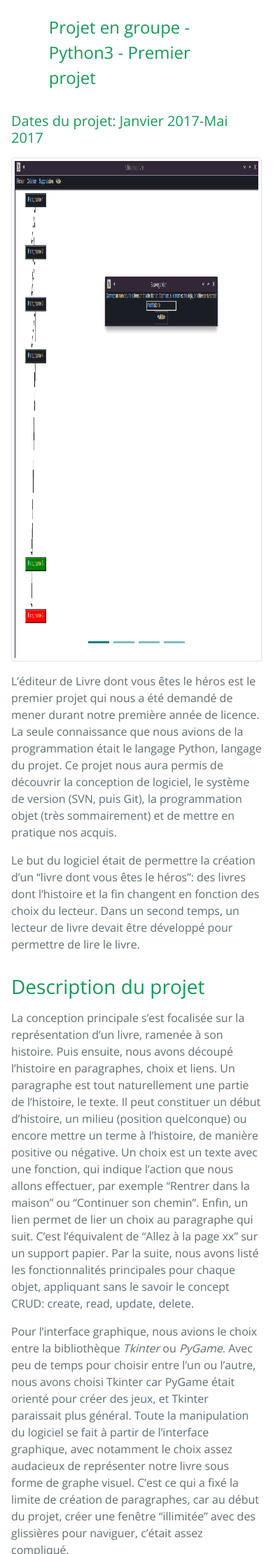
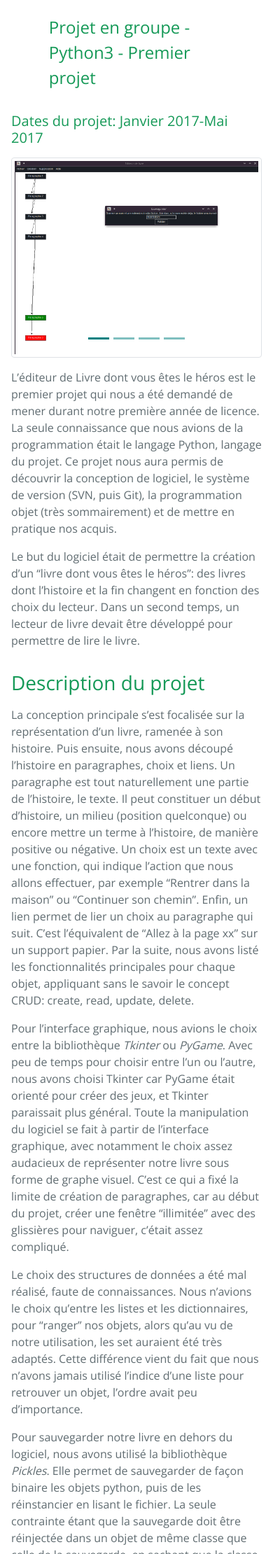
Before and after one commit to JasmineCA/JasmineCA.github.io, a Jekyll site: the page built from projets/EditeurLivre.md, in a window 390 px wide. Shown: the part 509-2729 px from the top of the page at 70% size. Built offline with Jekyll 4.4.1, drawn with Linux system fonts in a browser that asks for light colours; nearby versions of some CDN libraries.

Commit message:
Tried to add some responsive with pictures in EditeurLivre.md

```diff
--- a/_sass/custom.scss
+++ b/_sass/custom.scss
@@ -64,4 +64,10 @@
     width: 100%;
   }
 
+  #carouselEditeurLivre > .carousel-inner > .carousel-item > img{
+
+    width:100%;
+    height:100%;
+  }
+
 }
```
